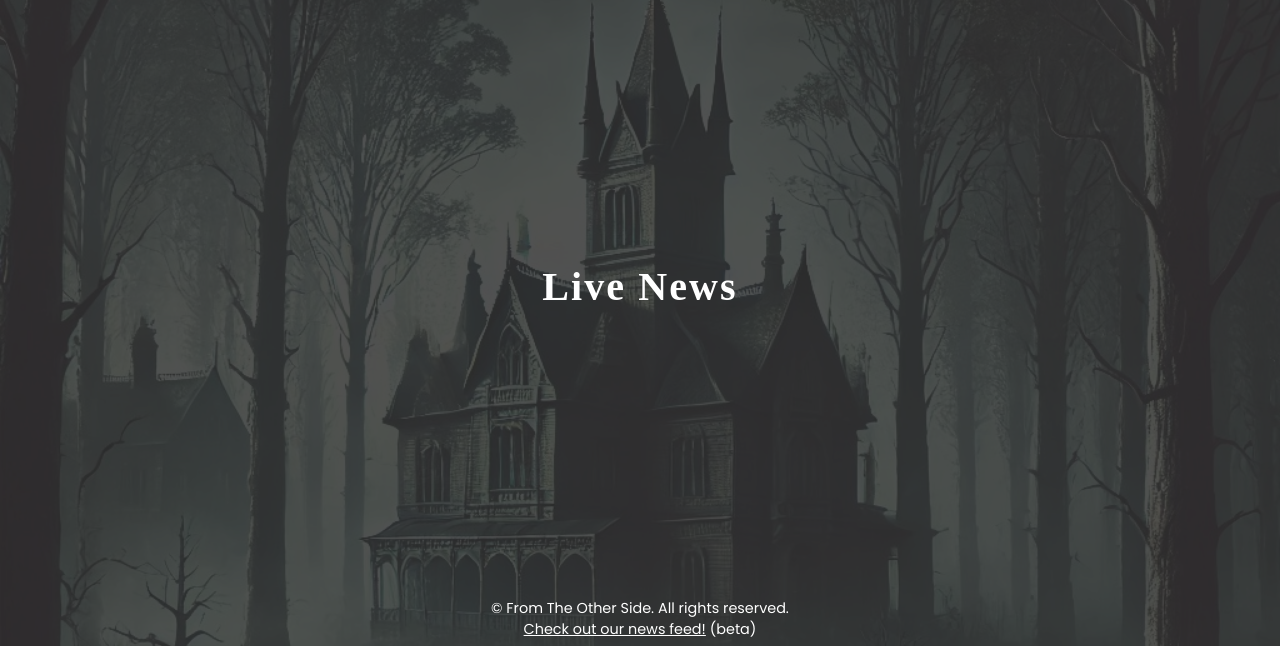
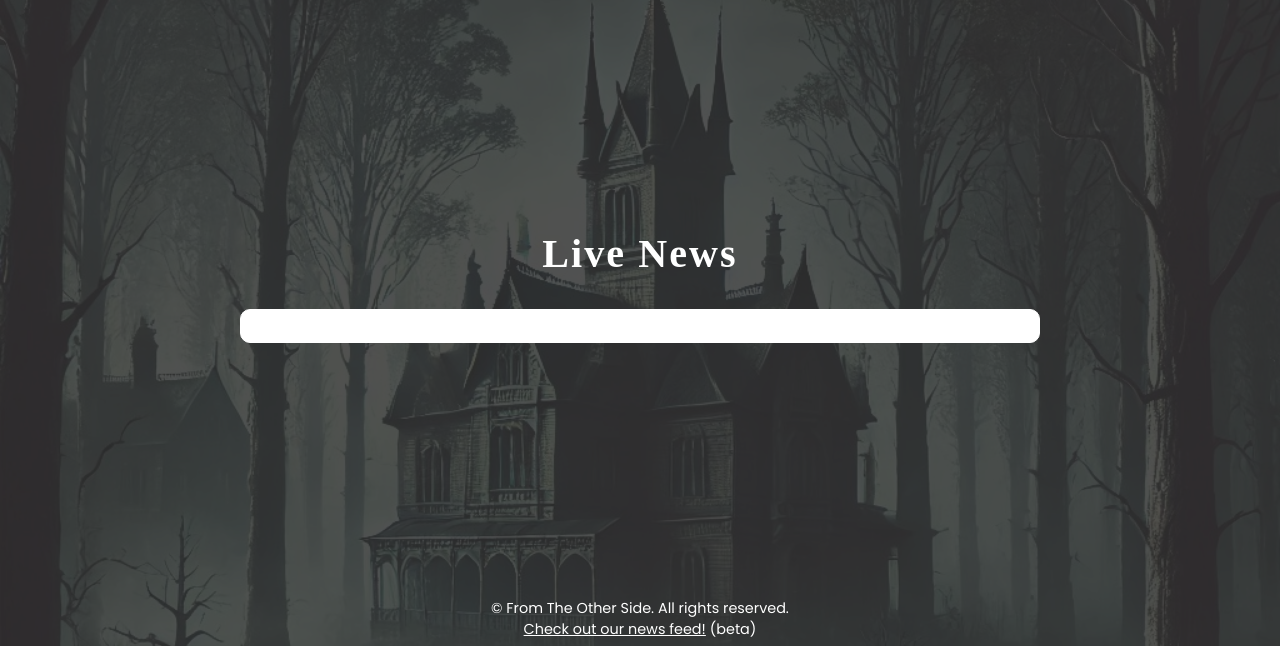
Before and after one commit to lokhacodes/node.js, a website: page NODE app/public/news.html in a window 1280 px wide. Shown: the part 154-800 px from the top of the page. Drawn offline with Linux system fonts and the light colour scheme; no server answers; a web font is replaced by a local one.

Commit message:
Final error fix

```diff
--- a/NODE app/public/index.css
+++ b/NODE app/public/index.css
@@ -242,6 +242,21 @@ main.form-container {
     gap: 1rem;
     padding: 0 1em;
     margin: 2em 0;
+}
+
+.live-container{
+    border: 1px solid #fff;
+    background-color: #fff;
+    width: 100%;
+    max-width: 800px;
+    margin: 0 auto;
+    padding: 1em;
+    border-radius: 10px;
+    text-align: center;
+    color: #333;
+    margin-top: 2em;
+    font-family: Verdana, Geneva, Tahoma, sans-serif;
+    /* min-height: 100px; */
 }
 
 /* ============================== */
```
Also changed, not shown: NODE app/handlers/routeHandlers.js (+9 -10 lines), NODE app/public/index.html (+5 -4 lines), NODE app/output/image-1.png (added), NODE app/output/image-2.png (added), NODE app/output/image-3.png (added), NODE app/output/image-4.png (added), NODE app/output/image.png (renamed from NODE app/image.png), NODE app/readme.md.
